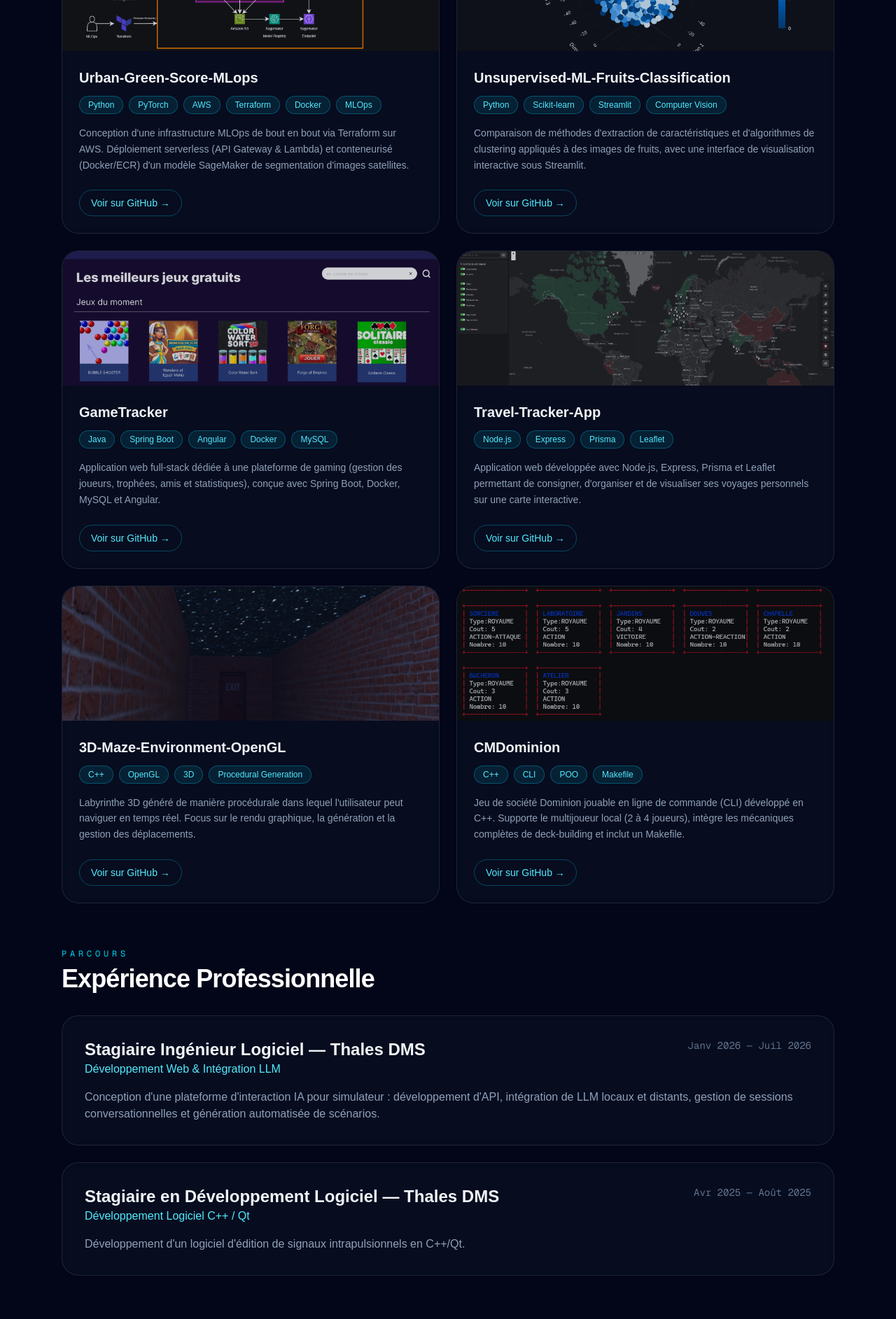
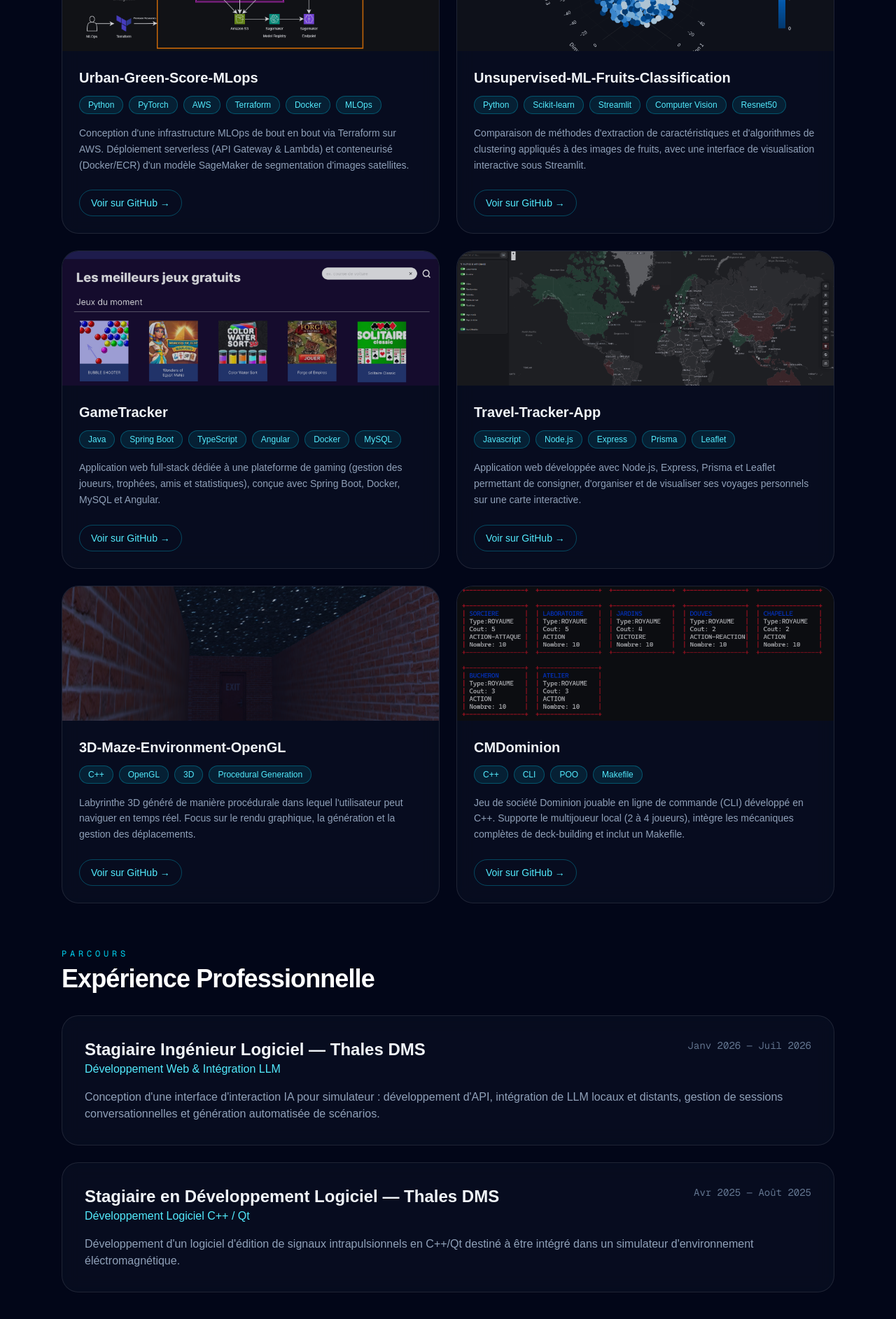
Before and after one commit to yoanlouvois/e-portfolio, a Next.js app: page / in a window 1280 px wide. Shown: the part 1500-3385 px from the top of the page at 70% size. Built offline with nearby package versions, Linux system fonts and the light colour scheme.

Commit message:
update: add fruits classification image and enhance project tags in ProjectsSection component

```diff
--- a/src/app/page.tsx
+++ b/src/app/page.tsx
@@ -108,7 +108,7 @@ export default function Home() {
                 </div>
 
                 <p className="text-slate-400">
-                  Conception d'une plateforme d'interaction IA pour simulateur : développement d'API, intégration de LLM locaux et distants, gestion de sessions conversationnelles et génération automatisée de scénarios.
+                  Conception d'une interface d'interaction IA pour simulateur : développement d'API, intégration de LLM locaux et distants, gestion de sessions conversationnelles et génération automatisée de scénarios.
                 </p>
               </article>
 
@@ -127,7 +127,7 @@ export default function Home() {
                 </div>
 
                 <p className="text-slate-400">
-                  Développement d'un logiciel d'édition de signaux intrapulsionnels en C++/Qt.
+                  Développement d'un logiciel d'édition de signaux intrapulsionnels en C++/Qt destiné à être intégré dans un simulateur d'environnement éléctromagnétique.
                 </p>
               </article>
             </div>
--- a/src/components/ProjectsSection.tsx
+++ b/src/components/ProjectsSection.tsx
@@ -11,9 +11,9 @@ const projects = [
   },
   {
     title: "Unsupervised-ML-Fruits-Classification",
-    image: "/projects/fruits-classification.png",
+    image: "/projects/fruitsml-classification.png",
     github: "https://github.com/yoanlouvois/Unsupervised-ML-Fruits-Classification",
-    tags: ["Python", "Scikit-learn", "Streamlit", "Computer Vision"],
+    tags: ["Python", "Scikit-learn", "Streamlit", "Computer Vision", "Resnet50"],
     description:
       "Comparaison de méthodes d'extraction de caractéristiques et d'algorithmes de clustering appliqués à des images de fruits, avec une interface de visualisation interactive sous Streamlit.",
   },
@@ -21,7 +21,7 @@ const projects = [
     title: "GameTracker",
     image: "/projects/gametracker.png",
     github: "https://github.com/yoanlouvois/GameTrackerProject-Backend",
-    tags: ["Java", "Spring Boot", "Angular", "Docker", "MySQL"],
+    tags: ["Java", "Spring Boot", "TypeScript", "Angular", "Docker", "MySQL"],
     description:
       "Application web full-stack dédiée à une plateforme de gaming (gestion des joueurs, trophées, amis et statistiques), conçue avec Spring Boot, Docker, MySQL et Angular.",
   },
@@ -29,7 +29,7 @@ const projects = [
     title: "Travel-Tracker-App",
     image: "/projects/travel-tracker.png",
     github: "https://github.com/yoanlouvois/Travel-Tracker-App",
-    tags: ["Node.js", "Express", "Prisma", "Leaflet"],
+    tags: ["Javascript","Node.js", "Express", "Prisma", "Leaflet"],
     description:
       "Application web développée avec Node.js, Express, Prisma et Leaflet permettant de consigner, d'organiser et de visualiser ses voyages personnels sur une carte interactive.",
   },
```
Also changed, not shown: public/projects/fruitsml-classification.png (renamed from public/projects/fruits-classification.png).
